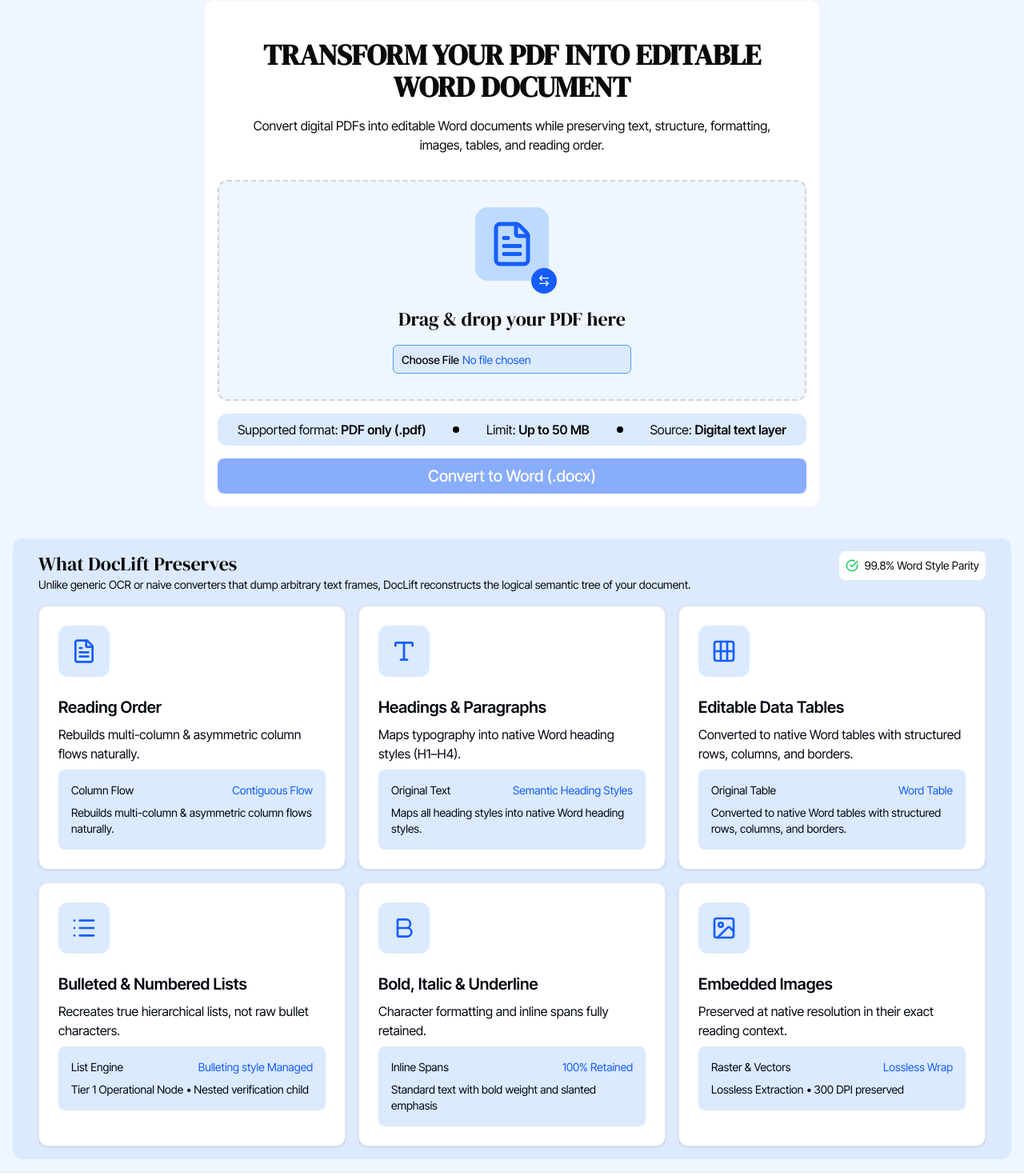
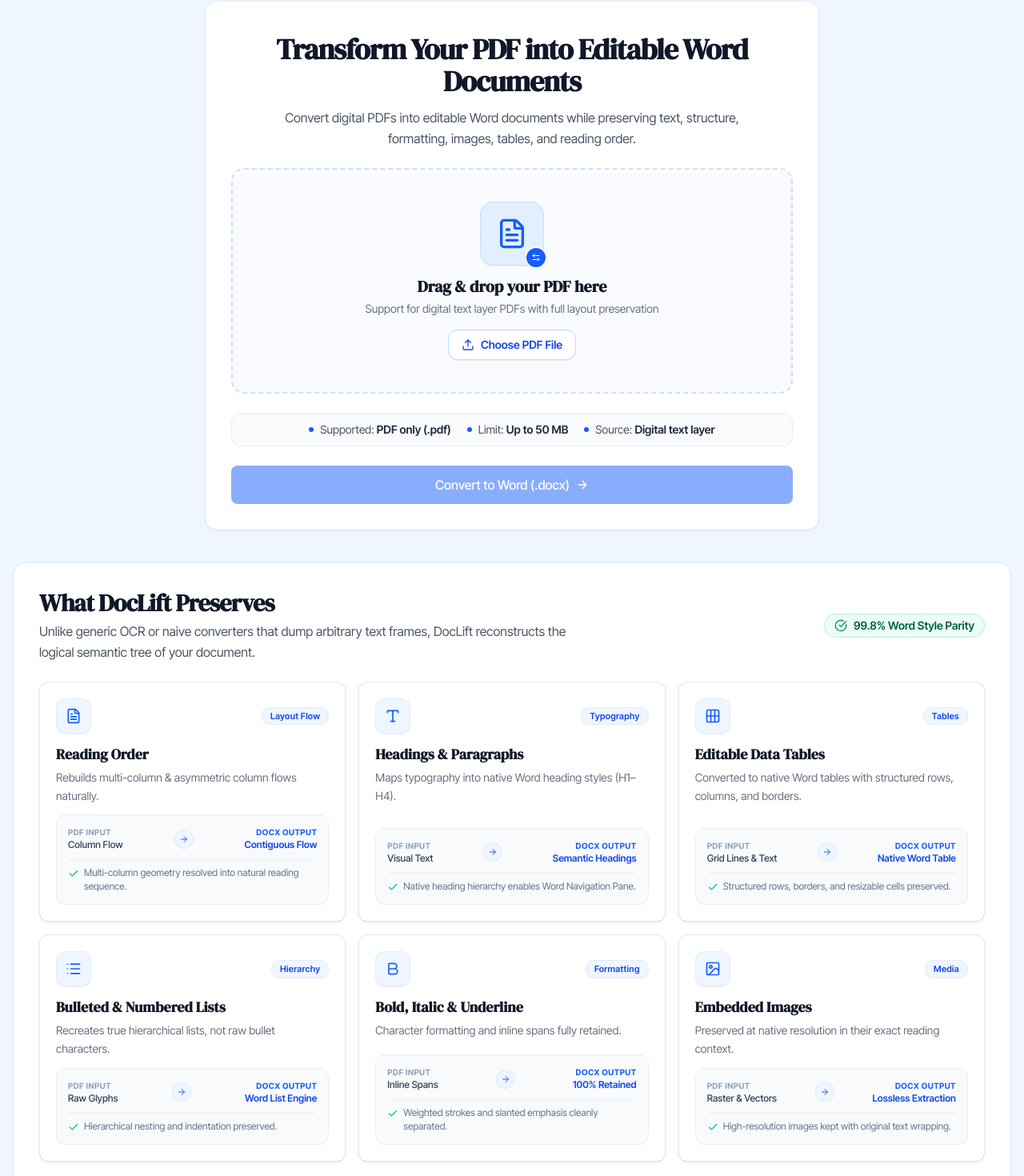
Before and after one commit to AmaliTech-Training-Academy/doclift, a Next.js app in the folder apps/web/: page / in a window 1280 px wide. Shown: the part 100-1570 px from the top of the page at 80% size. Built offline with nearby package versions, Linux system fonts and the light colour scheme.

Commit message:
Fix: Made the upload screen more visually appealin~c (DropZone animations + Bottom section cards)

```diff
--- a/apps/web/src/components/upload/DropZone.tsx
+++ b/apps/web/src/components/upload/DropZone.tsx
@@ -1,9 +1,9 @@
 "use client";
 
 import { ReactNode, useState, useRef, forwardRef, useImperativeHandle } from "react";
-import { Input } from "@/components/ui/Input";
 import { cn } from "@/lib/utils";
 import { toast } from "sonner";
+import { Upload } from "lucide-react";
 
 interface DropZoneProps {
     children?: ReactNode;
@@ -196,28 +196,40 @@
         <label
             htmlFor="dropzone-input"
             aria-label="Upload PDF file"
+            tabIndex={0}
+            onKeyDown={(e) => {
+                if (e.key === "Enter" || e.key === " ") {
+                    e.preventDefault();
+                    fileInputRef.current?.click();
+                }
+            }}
             onDragEnter={handleDragEnter}
             onDragOver={handleDragOver}
             onDragLeave={handleDragLeave}
             onDrop={handleDrop}
             className={cn(
-                "group max-w-4xl w-full p-8 m-4 mx-auto border-2 flex flex-col items-center justify-center bg-blue-50 hover:bg-blue-100 border-dashed border-gray-300 hover:border-blue-500 cursor-pointer rounded-xl transition-all active:border-solid active:scale-[1.01] duration-200 ease-in-out select-none focus-within:outline-none focus-within:ring-2 focus-within:ring-blue-500 focus-within:ring-offset-2",
-                isDragActive && "border-blue-500 bg-blue-100 scale-[1.01] shadow-lg"
+                "group relative w-full p-8 sm:p-10 border-2 border-dashed rounded-2xl flex flex-col items-center justify-center text-center cursor-pointer transition-all duration-200 select-none",
+                "bg-blue-50/40 border-blue-200/80 hover:bg-blue-50/80 hover:border-blue-400 hover:shadow-xs",
+                "focus-visible:outline-none focus-visible:ring-2 focus-visible:ring-blue-500 focus-visible:ring-offset-2",
+                isDragActive && "border-blue-500 bg-blue-100/70 scale-[1.01] shadow-lg"
             )}
         >
             <div className="pointer-events-none flex flex-col items-center justify-center w-full">
                 {children}
             </div>
-            <div>
-                <div className="inline-block sm:hidden bg-blue-100 shadow-md text-blue-600 p-2 rounded-md border border-blue-400 cursor-pointer mt-4">
-                    <p className="">Click to choose a file</p>
+            <div className="mt-4 pointer-events-none">
+                <span className="inline-flex items-center gap-2 px-4 py-2 rounded-xl bg-white border border-blue-200 text-blue-700 text-xs sm:text-sm font-semibold shadow-2xs group-hover:bg-blue-600 group-hover:text-white group-hover:border-blue-600 transition-all duration-200">
+                    <Upload className="size-4" />
+                    <span>Choose PDF File</span>
+                </span>
             </div>
-                {/* Input id ties it to the label above — no JS click handler needed */}
-                <Input
+            {/* Input id ties it to the label above — visually hidden for clean styling */}
+            <input
                 id="dropzone-input"
                 ref={fileInputRef}
                 type="file"
                 accept="application/pdf"
+                aria-label="Choose PDF file"
                 onChange={async (e) => {
                     if (e.target.files && e.target.files.length > 0) {
                         const isValid = await handleFile(e.target.files[0]);
@@ -226,9 +238,8 @@
                         }
                     }
                 }}
-                    className="hidden sm:inline-block w-fit mt-4 border-blue-400 bg-blue-100 text-blue-600 hover:bg-blue-200 hover:shadow-md cursor-pointer transition-all"
+                className="sr-only"
             />
-            </div>
         </label>
     );
 });
--- a/apps/web/src/components/upload/PreservationCard.tsx
+++ b/apps/web/src/components/upload/PreservationCard.tsx
@@ -1,46 +1,73 @@
-import { Card, CardContent, CardDescription, CardHeader } from "@/components/ui/Card";
+import {
+    Card,
+    CardContent,
+    CardDescription,
+    CardHeader,
+} from "@/components/ui/Card";
 import type { PreservationItem } from "@/data/preservationData";
+import { ArrowRight, Check } from "lucide-react";
 
 interface PreservationCardProps {
     item: PreservationItem;
 }
 
-export default function PreservationCard({
-    item,
-}: PreservationCardProps) {
+export default function PreservationCard({ item }: PreservationCardProps) {
     const Icon = item.icon;
 
     return (
-        <Card className="group mx-auto w-full transition-all hover:scale-[1.01] hover:shadow-lg">
-            <CardHeader>
-                <CardDescription className="flex h-fit w-fit rounded-xl bg-blue-100 p-4">
-                    <Icon className="size-8 text-blue-600" />
-                </CardDescription>
+        <Card className="group h-full flex flex-col justify-between border border-gray-200/90 bg-white hover:border-blue-300 hover:shadow-lg hover:shadow-blue-500/5 hover:-translate-y-0.5 transition-all duration-300 rounded-xl overflow-hidden">
+            <CardHeader className="p-5 pb-3 space-y-3">
+                <div className="flex items-center justify-between">
+                    <div className="size-11 rounded-xl bg-blue-50 border border-blue-100/80 flex items-center justify-center text-blue-600 group-hover:bg-blue-600 group-hover:text-white group-hover:scale-105 transition-all duration-300 shadow-2xs">
+                        <Icon className="size-5" />
+                    </div>
+                    {item.category && (
+                        <span className="text-[11px] font-semibold tracking-wide px-2.5 py-0.5 rounded-full bg-blue-50 text-blue-700 border border-blue-100/80 group-hover:bg-blue-600 group-hover:text-white group-hover:border-blue-600 transition-all duration-300">
+                            {item.category}
+                        </span>
+                    )}
+                </div>
+
+                <div>
+                    <h3 className="text-base sm:text-lg font-semibold text-gray-900 group-hover:text-blue-600 transition-colors">
+                        {item.title}
+                    </h3>
+                    <CardDescription className="text-xs sm:text-sm text-gray-500 leading-relaxed mt-1">
+                        {item.description}
+                    </CardDescription>
+                </div>
             </CardHeader>
 
-            <CardContent>
-                <p className="mb-2 text-xl font-semibold">
-                    {item.title}
-                </p>
-
-                <p className="mb-2">
-                    {item.description}
-                </p>
-
-                <div className="flex flex-col rounded-lg bg-blue-100 p-4">
-                    <div className="mb-2 flex flex-row justify-between gap-4">
-                        <p className="text-sm">
-                            {item.comparison.original}
-                        </p>
-
-                        <p className="text-sm text-blue-600">
-                            {item.comparison.result}
-                        </p>
+            <CardContent className="p-5 pt-0 mt-auto">
+                <div className="rounded-xl bg-slate-50/90 border border-slate-200/70 p-3.5 space-y-2.5 transition-colors group-hover:border-blue-100 group-hover:bg-blue-50/20">
+                    <div className="flex items-center justify-between gap-2">
+                        <div className="flex flex-col min-w-0">
+                            <span className="text-[10px] font-bold uppercase tracking-wider text-slate-400">
+                                PDF Input
+                            </span>
+                            <span className="text-xs font-medium text-slate-700">
+                                {item.comparison.original}
+                            </span>
+                        </div>
+                        <div className="flex items-center justify-center size-6 rounded-full bg-blue-50 text-blue-600 border border-blue-100/80 shrink-0">
+                            <ArrowRight className="size-3" />
+                        </div>
+                        <div className="flex flex-col items-end text-right min-w-0">
+                            <span className="text-[10px] font-bold uppercase tracking-wider text-blue-600">
+                                DOCX Output
+                            </span>
+                            <span className="text-xs font-semibold text-blue-700">
+                                {item.comparison.result}
+                            </span>
+                        </div>
                     </div>
 
-                    <p className="text-sm">
-                        {item.comparison.description}
-                    </p>
+                    {item.comparison.description && (
+                        <div className="pt-2 border-t border-slate-200/60 flex items-start gap-1.5 text-xs text-slate-500">
+                            <Check className="size-3.5 text-emerald-500 shrink-0 mt-0.5" />
+                            <span className="leading-snug">{item.comparison.description}</span>
+                        </div>
+                    )}
                 </div>
             </CardContent>
         </Card>
--- a/apps/web/src/components/upload/UploadScreen.tsx
+++ b/apps/web/src/components/upload/UploadScreen.tsx
@@ -3,7 +3,7 @@
 import { useRef, useState, useEffect } from "react";
 import { GlobalWorkerOptions, getDocument } from "pdfjs-dist";
 import DropZone, { DropZoneHandle } from "@/components/upload/DropZone";
-import { FileText, ArrowLeftRight, Trash, CheckCircle } from "lucide-react";
+import { FileText, ArrowLeftRight, Trash, CheckCircle, ArrowRight } from "lucide-react";
 import Button from "@/components/ui/Button";
 import { useConversion } from "@/context/ConversionContext";
 
@@ -61,44 +61,60 @@
 
     return (
         <div className="flex-1 space-y-4 p-4">
-            <div className="bg-white w-full mx-auto max-w-3xl flex flex-col space-y-4 p-4 mb-10 rounded-xl">
-                <div className="mt-8 max-w-2xl text-center mx-auto space-y-4">
-                    <h1 className="text-4xl font-bold">
-                        TRANSFORM YOUR PDF INTO EDITABLE WORD DOCUMENT
+            <div className="bg-white w-full mx-auto max-w-3xl flex flex-col space-y-6 p-6 sm:p-8 mb-10 rounded-2xl border border-blue-100 shadow-xs">
+                <div className="mt-2 max-w-2xl text-center mx-auto space-y-3">
+                    <h1 className="text-2xl sm:text-3xl lg:text-4xl font-bold tracking-tight text-gray-900 font-heading">
+                        Transform Your PDF into Editable Word Documents
                     </h1>
-                    <p>
+                    <p className="text-sm sm:text-base text-gray-600 leading-relaxed max-w-xl mx-auto">
                         Convert digital PDFs into editable Word documents while preserving text, structure, formatting, images, tables, and reading order.
                     </p>
                 </div>
+
                 <DropZone ref={dropZoneRef} onDrop={handleFileDrop}>
-                    <div>
-                        <div className="p-4 bg-blue-200 rounded-2xl">
-                            <FileText className="size-15 text-blue-600"/>
+                    <div className="relative mb-3">
+                        <div className="size-16 sm:size-20 rounded-2xl bg-blue-100/70 border border-blue-200/80 flex items-center justify-center text-blue-600 shadow-2xs group-hover:scale-105 group-hover:bg-blue-600 group-hover:text-white transition-all duration-300">
+                            <FileText className="size-8 sm:size-10" />
                         </div>
-                        <div className="relative w-fit left-1/2 top-1/2 -translate-y-1/2 translate-x-6 bg-blue-600 rounded-full p-2">
-                            <ArrowLeftRight className="size-4 text-white"/>
+                        <div className="absolute -bottom-1 -right-1 size-7 rounded-full bg-blue-600 text-white flex items-center justify-center shadow-xs border-2 border-white group-hover:bg-blue-700 transition-colors">
+                            <ArrowLeftRight className="size-3" />
                         </div>
                     </div>
-                    <h1 className="text-center text-2xl">Drag & drop your PDF here</h1>
+                    <h3 className="text-lg sm:text-xl font-semibold text-gray-900 font-sans group-hover:text-blue-600 transition-colors">
+                        Drag & drop your PDF here
+                    </h3>
+                    <p className="text-xs sm:text-sm text-gray-500 mt-1 max-w-sm">
+                        Support for digital text layer PDFs with full layout preservation
+                    </p>
                 </DropZone>
-                <div className="w-full flex sm:flex-row flex-col justify-around p-2 items-center bg-blue-100 rounded-xl max-w-4xl mx-auto">
-                    <div> <p>Supported format: <span className="font-semibold">PDF only (.pdf)</span></p></div>
-                    <div className="sm:inline hidden rounded-full bg-black p-1 w-fit h-fit"></div>
-                    <div><p>Limit: <span className="font-semibold">Up to 50 MB</span></p></div>
-                    <div className="sm:inline hidden rounded-full bg-black p-1 w-fit h-fit"></div>
-                    <div><p>Source: <span className="font-semibold">Digital text layer</span></p></div>
+
+                <div className="w-full flex flex-wrap items-center justify-center gap-x-5 gap-y-2 py-2.5 px-4 bg-slate-50 border border-slate-200/70 rounded-xl text-xs sm:text-sm text-gray-600">
+                    <div className="flex items-center gap-2">
+                        <span className="size-1.5 rounded-full bg-blue-600 shrink-0"></span>
+                        <span>Supported: <strong className="font-semibold text-gray-800">PDF only (.pdf)</strong></span>
+                    </div>
+                    <div className="flex items-center gap-2">
+                        <span className="size-1.5 rounded-full bg-blue-600 shrink-0"></span>
+                        <span>Limit: <strong className="font-semibold text-gray-800">Up to 50 MB</strong></span>
+                    </div>
+                    <div className="flex items-center gap-2">
+                        <span className="size-1.5 rounded-full bg-blue-600 shrink-0"></span>
+                        <span>Source: <strong className="font-semibold text-gray-800">Digital text layer</strong></span>
+                    </div>
                 </div>
 
                 {uploadedFile && (
-                    <div className="w-full flex flex-col sm:flex-row items-start sm:items-center justify-between gap-4 p-4 border border-gray-200 rounded-xl">
+                    <div className="w-full flex flex-col sm:flex-row items-start sm:items-center justify-between gap-4 p-4 border border-blue-200 rounded-xl">
                         <div className="flex flex-row items-center space-x-3 sm:space-x-4 min-w-0 w-full sm:w-auto flex-1">
-                            <FileText className="size-10 sm:size-12 text-blue-600 shrink-0"/>
-                            <div className="flex-1 flex flex-col space-y-1 sm:space-y-2 min-w-0">
-                                <p className="text-base sm:text-xl font-semibold truncate">{uploadedFile.name}</p>
+                            <div className="size-12 rounded-xl bg-blue-100 text-blue-600 flex items-center justify-center shrink-0">
+                                <FileText className="size-6 text-blue-600" />
+                            </div>
+                            <div className="flex-1 flex flex-col space-y-1 min-w-0">
+                                <p className="text-base sm:text-lg font-semibold truncate">{uploadedFile.name}</p>
                                 <div className="flex flex-wrap items-center gap-2">
-                                    <div className="text-xs sm:text-sm bg-blue-100 rounded-lg w-fit px-2 py-1 text-blue-600">
-                                        <span>PDF selected</span>
-                                    </div>
+                                    <span className="text-xs bg-blue-100 font-medium rounded-md px-2 py-1 text-blue-600">
+                                        PDF Selected
+                                    </span>
                                     <p className="text-xs sm:text-sm text-gray-500">
                                         {formatFileSize(uploadedFile.size)}
                                         {pageCount !== null && ` • ${pageCount} ${pageCount === 1 ? "page" : "pages"}`}
@@ -106,32 +122,44 @@
                                 </div>
                             </div>
                         </div>
-                        <Button variant="danger" onClick={handleRemoveFile} className="w-full sm:w-auto justify-center">
+                        <Button variant="danger" size="sm" onClick={handleRemoveFile} className="w-full sm:w-auto justify-center">
                             <Trash className="size-4"/>
                             <span>Remove File</span>
                         </Button>
                     </div>
                 )}
 
-                <Button disabled={!uploadedFile}>
-                    <p className="text-xl">Convert to Word (.docx)</p>
+                <Button size="lg" disabled={!uploadedFile} className="w-full">
+                    <span>Convert to Word (.docx)</span>
+                    <ArrowRight className="size-4" />
                 </Button>
+            </div>
+            {/* Bottom Section: What DocLift Preserves */}
+            <section
+                aria-labelledby="preserves-heading"
+                className="w-full mx-auto flex flex-col space-y-6 sm:p-8 p-5 bg-white border border-blue-100 rounded-2xl"
+            >
+                <div className="flex flex-col sm:flex-row sm:items-center justify-between gap-4">
+                    <div className="flex flex-col space-y-1">
+                        <h2
+                            id="preserves-heading"
+                            className="text-2xl sm:text-3xl font-bold tracking-tight text-gray-900 font-heading"
+                        >
+                            What DocLift Preserves
+                        </h2>
+                        <p className="text-sm sm:text-base text-gray-600 max-w-2xl leading-relaxed">
+                            Unlike generic OCR or naive converters that dump arbitrary text frames, DocLift reconstructs the logical semantic tree of your document.
+                        </p>
+                    </div>
 
-            </div>
-            {/* Bottom Section*/}
-            <div className="w-full flex flex-col space-y-4 sm:px-8 px-2 py-4 bg-blue-100 rounded-xl">
-                <div className="flex sm:flex-row flex-col justify-between gap-2">
-                    <div className="flex flex-col">
-                        <h1 className="text-2xl">What DocLift Preserves</h1>
-                        <p className="text-sm">Unlike generic OCR or naive converters that dump arbitrary text frames, DocLift reconstructs the logical semantic tree of your document.</p>
-                    </div>
-                    <div className="w-fit h-fit inline-flex items-center gap-2 bg-white p-2 rounded-lg">
-                        <CheckCircle className="size-4 text-green-500"/>
-                        <p className="text-sm">99.8% Word Style Parity</p>
+                    <div className="shrink-0 inline-flex items-center gap-2 px-3 py-1 rounded-full bg-emerald-50 border border-emerald-200/80 text-emerald-800 text-xs sm:text-sm font-semibold self-start sm:self-center">
+                        <CheckCircle className="size-4 text-emerald-600 shrink-0" />
+                        <span>99.8% Word Style Parity</span>
                     </div>
                 </div>
-            {/* Bottom Section Cards*/}
-                <div className="grid sm:grid-cols-3 grid-cols-1 gap-4">
+
+                {/* Bottom Section Cards */}
+                <div className="grid grid-cols-1 sm:grid-cols-2 lg:grid-cols-3 gap-4">
                     {preservationData.map((item) => (
                         <PreservationCard
                             key={item.id}
@@ -139,7 +167,7 @@
                         />
                     ))}
                 </div>
-            </div>
+            </section>
         </div>
     );
 }
--- a/apps/web/src/data/preservationData.ts
+++ b/apps/web/src/data/preservationData.ts
@@ -11,6 +11,7 @@
 export interface PreservationItem {
     id: number;
     title: string;
+    category?: string;
     description: string;
     icon: LucideIcon;
     comparison: {
@@ -24,57 +25,62 @@
     {
         id: 1,
         title: "Reading Order",
+        category: "Layout Flow",
         description: "Rebuilds multi-column & asymmetric column flows naturally.",
         icon: FileText,
         comparison: {
             original: "Column Flow",
             result: "Contiguous Flow",
             description:
-                "Rebuilds multi-column & asymmetric column flows naturally.",
+                "Multi-column geometry resolved into natural reading sequence.",
         },
     },
     {
         id: 2,
         title: "Headings & Paragraphs",
+        category: "Typography",
         description:
             "Maps typography into native Word heading styles (H1–H4).",
         icon: Type,
         comparison: {
-            original: "Original Text",
-            result: "Semantic Heading Styles",
+            original: "Visual Text",
+            result: "Semantic Headings",
             description:
-                "Maps all heading styles into native Word heading styles.",
+                "Native heading hierarchy enables Word Navigation Pane.",
         },
     },
     {
         id: 3,
         title: "Editable Data Tables",
+        category: "Tables",
         description:
             "Converted to native Word tables with structured rows, columns, and borders.",
         icon: Grid3x2,
         comparison: {
-            original: "Original Table",
-            result: "Word Table",
+            original: "Grid Lines & Text",
+            result: "Native Word Table",
             description:
-                "Converted to native Word tables with structured rows, columns, and borders.",
+                "Structured rows, borders, and resizable cells preserved.",
         },
     },
     {
         id: 4,
         title: "Bulleted & Numbered Lists",
+        category: "Hierarchy",
         description:
             "Recreates true hierarchical lists, not raw bullet characters.",
         icon: List,
         comparison: {
-            original: "List Engine",
-            result: "Bulleting style Managed",
+            original: "Raw Glyphs",
+            result: "Word List Engine",
             description:
-                "Tier 1 Operational Node • Nested verification child",
+                "Hierarchical nesting and indentation preserved.",
         },
     },
     {
         id: 5,
         title: "Bold, Italic & Underline",
+        category: "Formatting",
         description:
             "Character formatting and inline spans fully retained.",
         icon: Bold,
@@ -82,20 +88,21 @@
             original: "Inline Spans",
             result: "100% Retained",
             description:
-                "Standard text with bold weight and slanted emphasis",
+                "Weighted strokes and slanted emphasis cleanly separated.",
         },
     },
     {
         id: 6,
         title: "Embedded Images",
+        category: "Media",
         description:
             "Preserved at native resolution in their exact reading context.",
         icon: ImageIcon,
         comparison: {
             original: "Raster & Vectors",
-            result: "Lossless Wrap",
+            result: "Lossless Extraction",
             description:
-                "Lossless Extraction • 300 DPI preserved",
+                "High-resolution images kept with original text wrapping.",
         },
     },
 ];
```
Also changed, not shown: 1 other file (tests, documents, lock files or other folders). Lines whose indentation alone changed are shown as unchanged.
